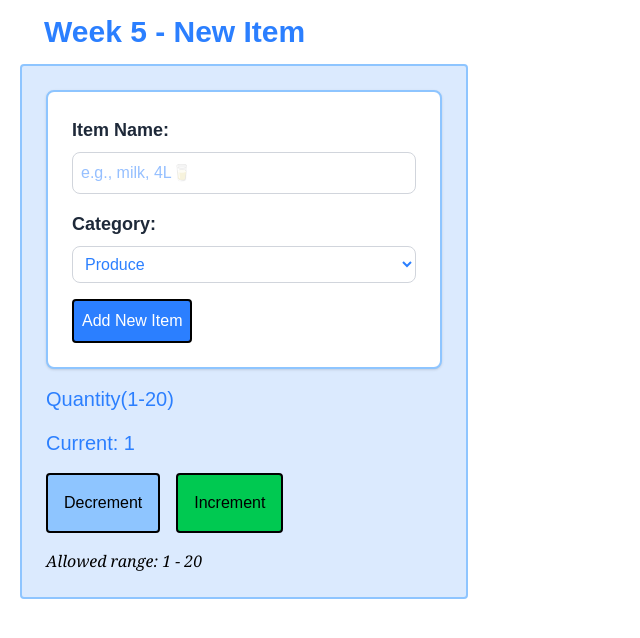
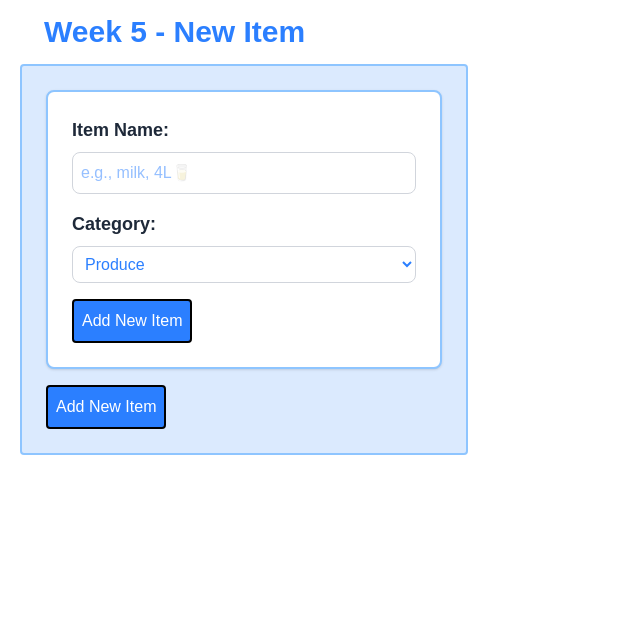
Before and after one commit to Temsters/cprg306-assignments, a Next.js app: page /week-5 in a window 1280 px wide. Shown: the top 638 px of the page, without its empty margins (0-640 px from the left). Built offline with nearby package versions, Linux system fonts and the light colour scheme.

Commit message:
removing the quantity state variables and functionality

```diff
--- a/app/week-5/new-item.js
+++ b/app/week-5/new-item.js
@@ -5,8 +5,6 @@ import { useState } from "react";
 //New item component
 export default function NewItem() {
 
-  //State variable called quantity & setter called setQuantity
-  const [quantity, setQuantity] = useState(1);
 
   //State variable to handle form data
   const [formData, setFormData] = useState("");
@@ -14,51 +12,14 @@ export default function NewItem() {
     setFormData(data);
   }
 
-  //Quantity limits
-  const maxQuantity = 20;
-  const minQuantity = 1;
-
-  //Increment function to increase quantity by 1 with a max of 20
-  const increment = () => {
-    setQuantity(Math.min(quantity + 1, maxQuantity));
-  }
-
-  //Decrement function to decrease quantity by 1, with a min of 1
-  const decrement = () => {
-    setQuantity(Math.max(quantity - 1, minQuantity));
-  }
 
   return (
 
   <div className=" max-w-md bg-blue-100 rounded-b lg:rounded ml-5 p-6 pt-6 border-2 border-blue-300">
-
       {/* Form component */}
-      <SimpleFormSubmission onDataSend={handleData} quantity={quantity} />
-
-    {/* Quantity Section */}
-    <p className="text-xl mb-4"> Quantity(1-20) </p>
-    <h2 className="text-xl mb-4 ">Current: {quantity}</h2>
-    <div className="flex gap-4 mb-4 my-1 pl">
-      {/* Decrement button (-)s
-      //Calls decrement functiblackson on click and disabled if quantity is 1 */}
-      <button
-        onClick={decrement}
-        disabled={quantity === minQuantity}
-        className="bg-blue-500 text-black white rounded p-4 border-2 border-black disabled:bg-blue-300 disabled:cursor-not-allowed transform hover:scale-105 transition duration-200 ease-in-out"
-        >
-          Decrement
-        </button>
-      {/* Increment button (+)
-      //Calls increment function on click and disabled if quantity is 20 */}
-      <button
-        onClick={increment}
-        disabled={quantity === maxQuantity}
-        className="bg-green-500 text-black white rounded p-4 border-2 border-black disabled:bg-green-300 disabled:cursor-not-allowed transform hover:scale-105 transition duration-200 ease-in-out"
-      >
-        Increment
-      </button>
-    </div>
-     <p className="text-black italic font-serif">Allowed range: 1 - 20</p>
+      <SimpleFormSubmission onDataSend={handleData} />
+      {/* Submit button */}
+      <button type="submit" className="bg-blue-500 text-white rounded p-2 border-2 border-black transform hover:scale-105 transition duration-200 ease-in-out"> Add New Item </button>
   </div>
 
   );
```
